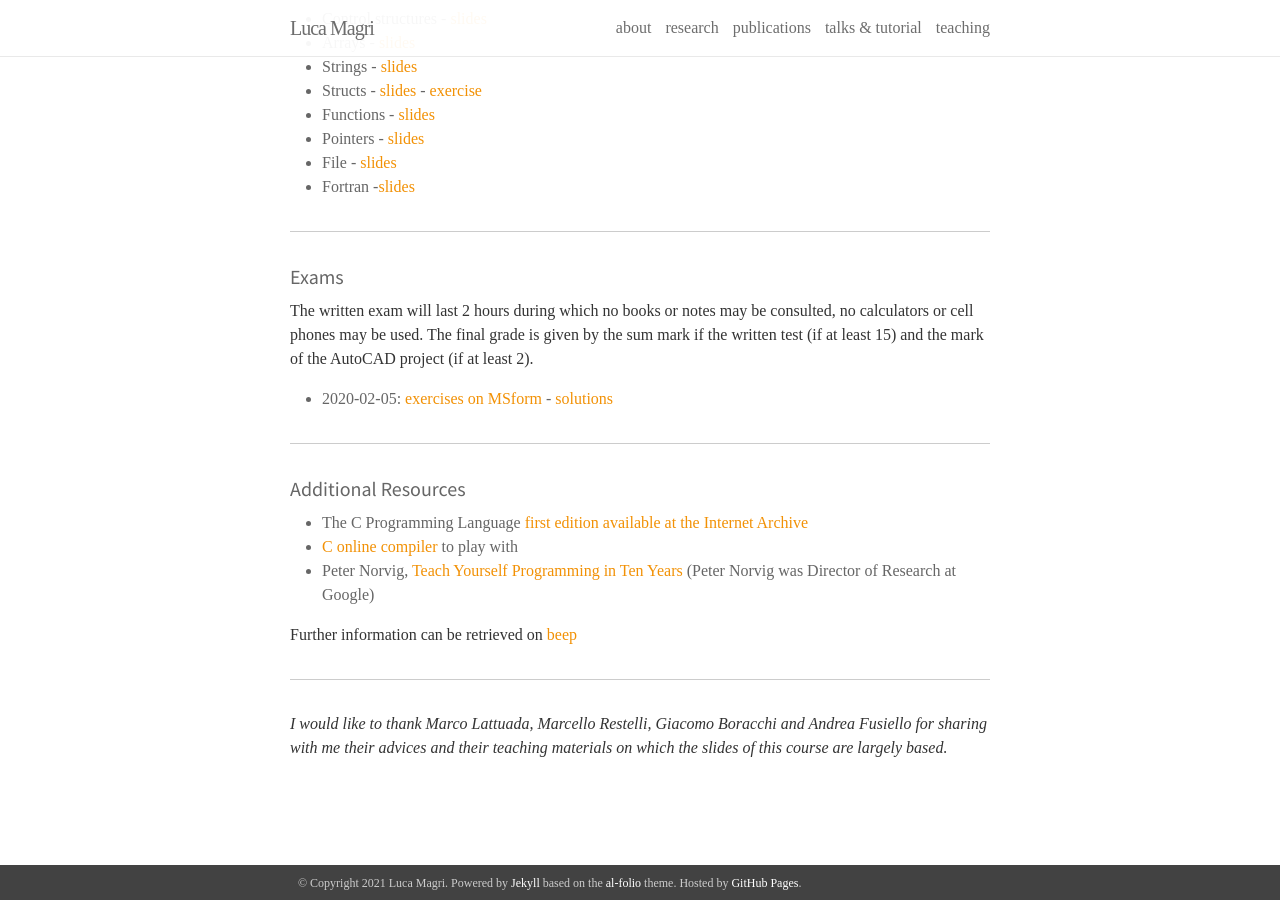
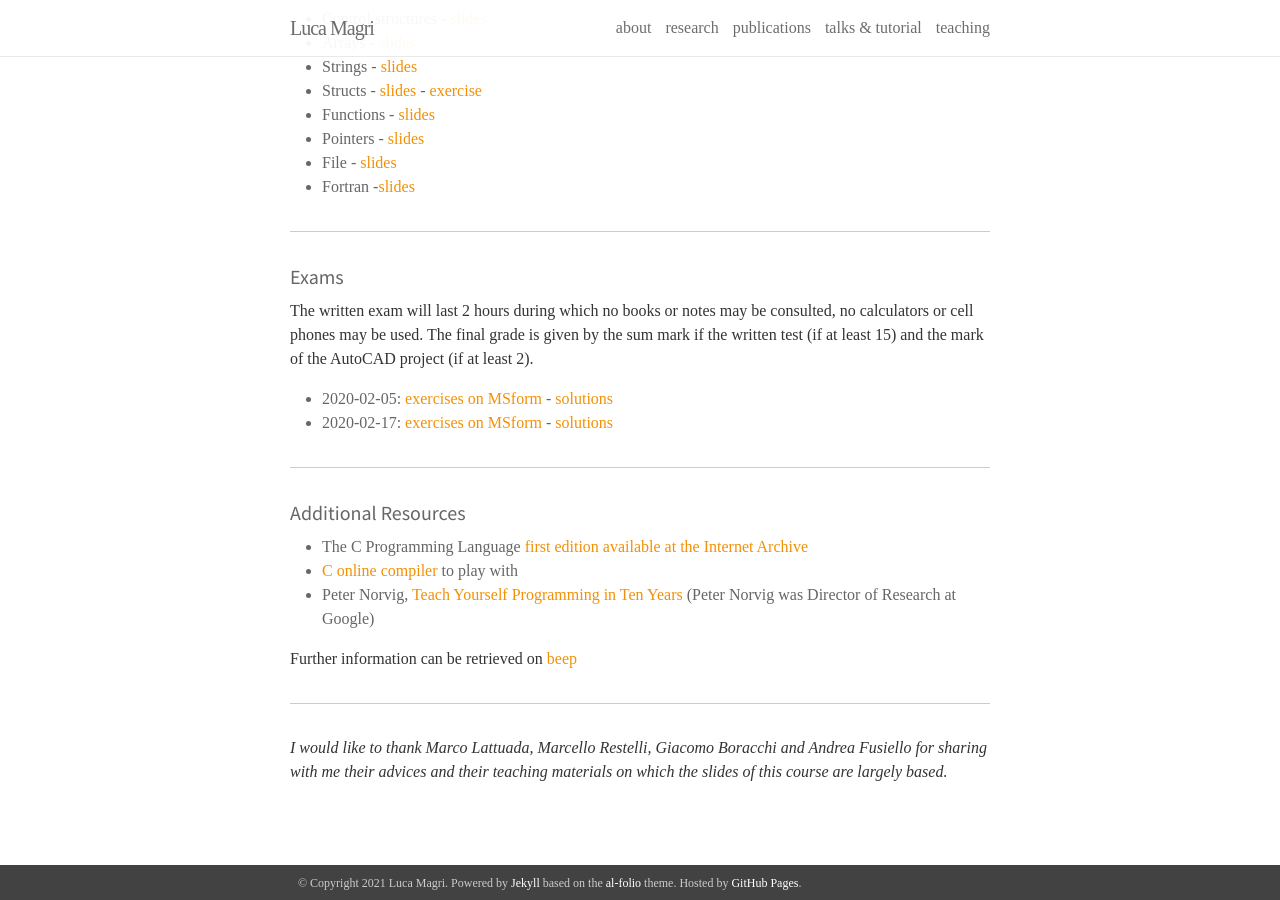
Before and after one commit to magrilu/magrilu.github.io, a Jekyll site: the page built from _pages/cs.md, in a window 1280 px wide and 900 px high, scrolled down 552 px. Built offline with Jekyll 4.4.1, drawn with Linux system fonts in a browser that asks for light colours; nearby versions of some CDN libraries; some web fonts are replaced; some of the changed lines change nothing that is shown.

Commit message:
add exam

```diff
--- a/_pages/cs.md
+++ b/_pages/cs.md
@@ -38,7 +38,7 @@ The basic notions of computer programming (programming language, abstraction tec
 The written exam will last 2 hours during which no books or notes may be consulted, no calculators or cell phones may be used.
 The final grade is given by the sum mark if the written test (if at least 15) and the mark of the AutoCAD project (if at least 2).
 * 2020-02-05: [exercises on MSform][exam20210205] - [solutions][solution20210205]
-
+* 2020-02-17: [exercises on MSform][exam20210217] - [solutions][solution20210217]
 
 ***
 
@@ -83,3 +83,5 @@ Further information can be retrieved on
 
 [exam20210205]:https://forms.office.com/Pages/ResponsePage.aspx?id=K3EXCvNtXUKAjjCd8ope6xVxyVTS1YVLhunOL1vNgIxUMzA2N05GOTUzVlZNTEg4M0ZDNkc4MzZKOC4u
 [solution20210205]:https://polimi365-my.sharepoint.com/:b:/g/personal/10755186_polimi_it/EYbg4MfwTsBOqvuWoYPZNs4B8vppXWnFWVR9jxGt8-UhHg?e=Vqv11z
+[exam20210217]:https://forms.office.com/Pages/ResponsePage.aspx?id=K3EXCvNtXUKAjjCd8ope6xVxyVTS1YVLhunOL1vNgIxUOU5GNk1VRk9MVDI3NzdUSU1SMThVTjEwUC4u
+[solution20210217]:https://polimi365-my.sharepoint.com/:b:/g/personal/10755186_polimi_it/EZERzKTPC71AslJPuZkOeFkBHTpJpipgKSFbYU-YUUeM_A?e=loKFRe
```
